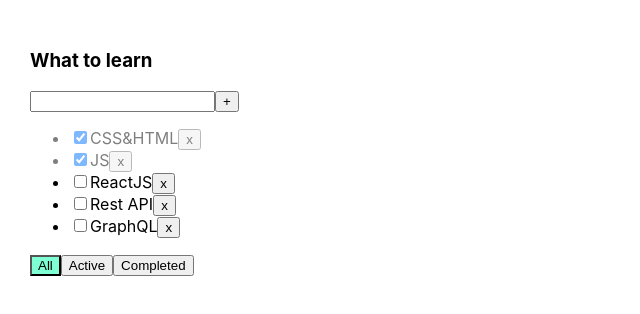
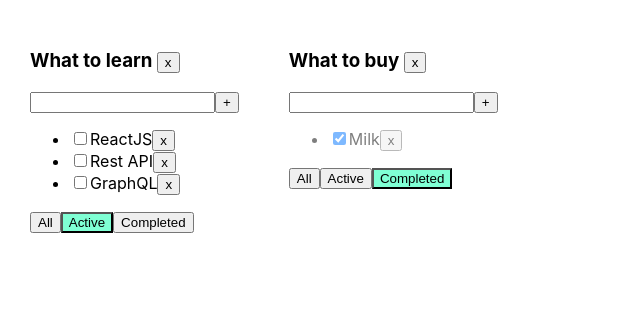
Before and after one commit to IgorKudlo/todolist-ts, a React (Create React App) app: page / in a window 1280 px wide. Shown: the top 314 px of the page, without its empty margins (0-640 px from the left). Built offline with nearby package versions, Linux system fonts and the light colour scheme.

Commit message:
Tl-05 work with multiple Todolists; remove Todolist

```diff
--- a/src/App.tsx
+++ b/src/App.tsx
@@ -5,54 +5,100 @@
 
 export type FilterValuesType = "all" | "completed" | "active";
 
+type TodolistType = {
+    id: string
+    title: string
+    filter: FilterValuesType
+}
+
+type TasksStateType = {
+    [key: string]: Array<TaskType>
+}
+
 function App() {
-    let [tasks, setTasks] = useState<Array<TaskType>>([
-        {id: v1(), title: "CSS&HTML", isDone: true},
-        {id: v1(), title: "JS", isDone: true},
-        {id: v1(), title: "ReactJS", isDone: false},
-        {id: v1(), title: "Rest API", isDone: false},
-        {id: v1(), title: "GraphQL", isDone: false},
-    ]);
-
-    function removeTask(id: string) {
-        let filteredTasks = tasks.filter(t => t.id !== id);
-        setTasks(filteredTasks);
+    function removeTask(id: string, todolistId: string) {
+        let todoListTasks = tasks[todolistId];
+        tasks[todolistId] = todoListTasks.filter(t => t.id !== id);
+        setTasks({...tasks});
     }
 
-    function addTask(title: string) {
+    function addTask(title: string, todolistId: string) {
         let newTask = { id: v1(), title, isDone: false };
-        let newTasks = [newTask, ...tasks];
-        setTasks(newTasks);
+        let todolistTasks = tasks[todolistId];
+        tasks[todolistId] = [newTask, ...todolistTasks];
+        setTasks({...tasks});
     }
 
-    function changeStatus(taskID: string, isDone: boolean) {
-        let task = tasks.find(t => t.id === taskID);
+    function changeStatus(taskID: string, isDone: boolean, todolistId: string) {
+        let todolistTasks = tasks[todolistId];
+        let task = todolistTasks.find(t => t.id === taskID);
         if (task) {
             task.isDone = isDone;
-            setTasks([...tasks]);
+            setTasks({...tasks});
         }
     }
 
-    function changeFilter(value: FilterValuesType) {
-        setFilter(value);
+    function changeFilter(value: FilterValuesType, todolistId: string) {
+        let todolist = todolists.find(tl => tl.id === todolistId);
+        if (todolist) {
+            todolist.filter = value;
+            setTodolists([...todolists]);
+        }
     }
 
-    let [filter, setFilter] = useState<FilterValuesType>("all");
-    let tasksForTodolist = tasks;
-    if (filter === "completed") tasksForTodolist = tasks.filter(t => t.isDone);
-    if (filter === "active") tasksForTodolist = tasks.filter(t => !t.isDone);
+    let todolistId1 = v1();
+    let todolistId2 = v1();
+
+    let [todolists, setTodolists]  = useState<Array<TodolistType>>([
+        { id: todolistId1, title: "What to learn", filter: "active" },
+        { id: todolistId2, title: "What to buy", filter: "completed" },
+    ]);
+
+    function removeTodolist(id: string) {
+        setTodolists(todolists.filter(tl => tl.id !== id));
+        delete tasks[id];
+        setTasks({...tasks});
+    }
+
+    let [tasks, setTasks] = useState<TasksStateType>({
+        [todolistId1]: [
+            {id: v1(), title: "CSS&HTML", isDone: true},
+            {id: v1(), title: "JS", isDone: true},
+            {id: v1(), title: "ReactJS", isDone: false},
+            {id: v1(), title: "Rest API", isDone: false},
+            {id: v1(), title: "GraphQL", isDone: false},
+        ],
+        [todolistId2]: [
+            {id: v1(), title: "Book", isDone: false},
+            {id: v1(), title: "Milk", isDone: true},
+        ]
+    });
 
     return (
         <div className="App">
-            <Todolist
-                title={"What to learn"}
-                tasks={tasksForTodolist}
-                removeTask={removeTask}
-                changeFilter={changeFilter}
-                addTask={addTask}
-                changeTaskStatus={changeStatus}
-                filter={filter}
-            />
+            {
+                todolists.map((tl) => {
+                    let allTodolistTasks = tasks[tl.id];
+                    let tasksForTodolist = allTodolistTasks;
+                    if (tl.filter === "completed") tasksForTodolist = allTodolistTasks.filter(t => t.isDone);
+                    if (tl.filter === "active") tasksForTodolist = allTodolistTasks.filter(t => !t.isDone);
+
+                    return (
+                        <Todolist
+                            key={tl.id}
+                            id={tl.id}
+                            title={tl.title}
+                            tasks={tasksForTodolist}
+                            removeTask={removeTask}
+                            changeFilter={changeFilter}
+                            addTask={addTask}
+                            changeTaskStatus={changeStatus}
+                            filter={tl.filter}
+                            removeTodolist={removeTodolist}
+                        />
+                    )
+                })
+            }
         </div>
     );
 }
--- a/src/Todolist.tsx
+++ b/src/Todolist.tsx
@@ -8,13 +8,15 @@
 }
 
 type PropsType = {
+    id: string
     title: string
     tasks: Array<TaskType>
-    removeTask: (id: string) => void
-    changeFilter: (value: FilterValuesType) => void
-    addTask: (title: string) => void
-    changeTaskStatus: (taskID: string, isDone: boolean) => void
+    removeTask: (id: string, todolistId: string) => void
+    changeFilter: (value: FilterValuesType, todolistId: string) => void
+    addTask: (title: string, todolistId: string) => void
+    changeTaskStatus: (taskID: string, isDone: boolean, todolistId: string) => void
     filter: FilterValuesType
+    removeTodolist: (todolistId: string) => void
 }
 
 export function Todolist(props: PropsType) {
@@ -27,25 +29,29 @@
     const onKeyPressHandler = (e: KeyboardEvent<HTMLInputElement>) => {
         setError(null);
         if (e.charCode === 13) {
-            props.addTask(title);
+            props.addTask(title, props.id);
             setTitle("");
         }
     }
     const addTask = () => {
         if (title.trim() !== "") {
-            props.addTask(title);
+            props.addTask(title, props.id);
             setTitle("");
         } else {
             setError("Title is required");
         }
     }
-    const onAllClickHandler = () => props.changeFilter("all");
-    const onActiveClickHandler = () => props.changeFilter("active");
-    const onCompletedClickHandler = () => props.changeFilter("completed");
+    const onAllClickHandler = () => props.changeFilter("all", props.id);
+    const onActiveClickHandler = () => props.changeFilter("active", props.id);
+    const onCompletedClickHandler = () => props.changeFilter("completed", props.id);
+
+    const removeTodolist = () => {
+        props.removeTodolist(props.id);
+    }
 
     return (
         <div>
-            <h3>{props.title}</h3>
+            <h3>{props.title} <button onClick={removeTodolist}>x</button></h3>
             <div>
                 <input value={title}
                        onChange={onNewTitleOnChangeHandler}
@@ -58,8 +64,8 @@
             <ul>
                 {
                     props.tasks.map((t) => {
-                        const onRemoveHandler = () => props.removeTask(t.id);
-                        const onChangeHandler = (e: ChangeEvent<HTMLInputElement>) => props.changeTaskStatus(t.id, e.currentTarget.checked);
+                        const onRemoveHandler = () => props.removeTask(t.id, props.id);
+                        const onChangeHandler = (e: ChangeEvent<HTMLInputElement>) => props.changeTaskStatus(t.id, e.currentTarget.checked, props.id);
 
                         return (
                             <li key={t.id} className={t.isDone ? "is-done" : ""}>
```
